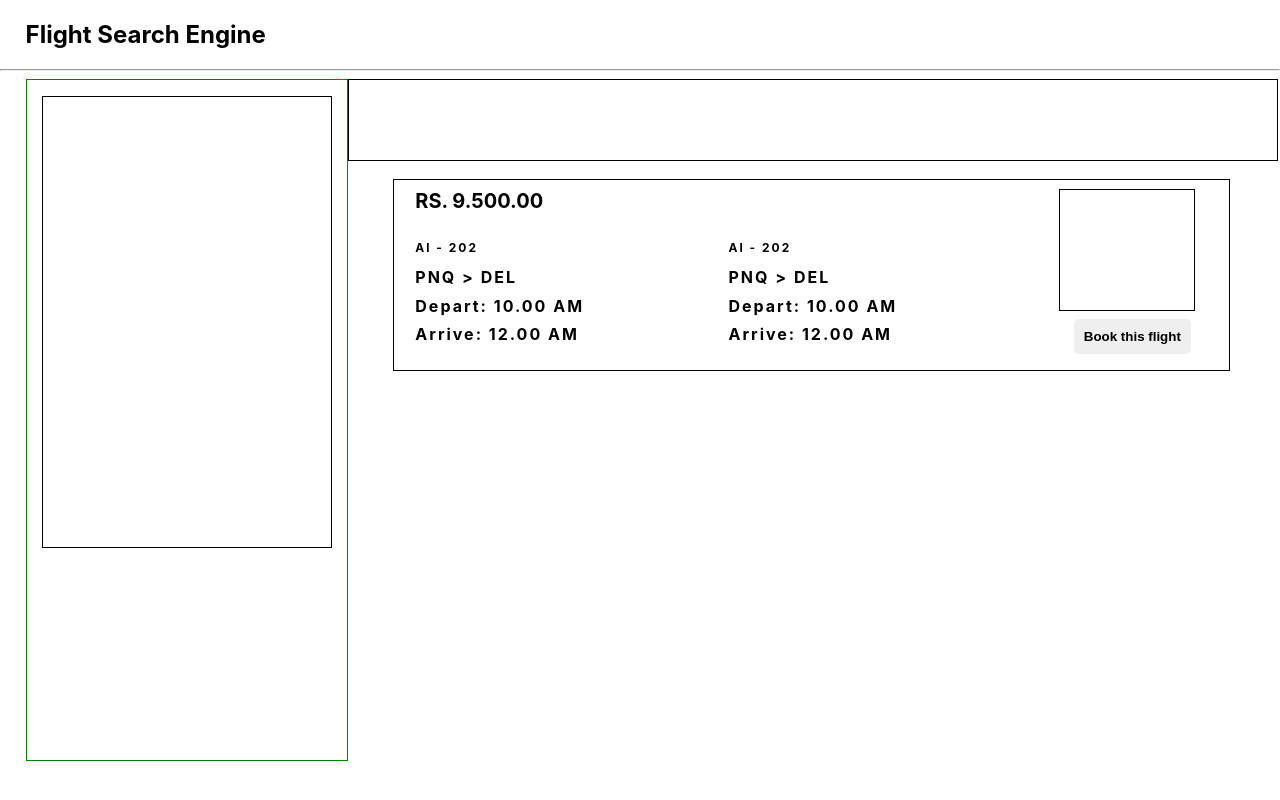
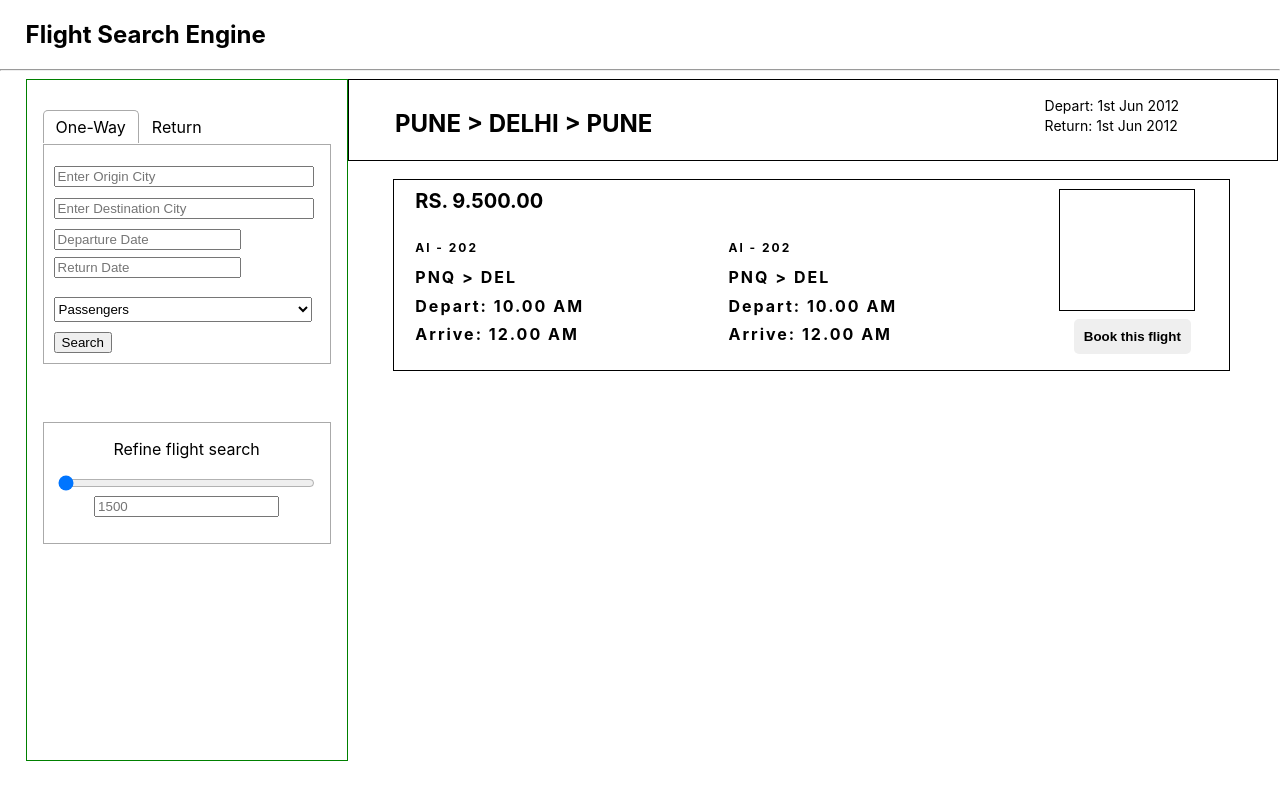
Before and after one commit to Vinesh3124/Metta_Social_Assignment, a React (Create React App) app: page / in a window 1280 px wide. Built offline with nearby package versions, Linux system fonts and the light colour scheme.

Commit message:
made slider and calender component

```diff
--- a/package.json
+++ b/package.json
@@ -6,9 +6,13 @@
     "@testing-library/jest-dom": "^5.14.1",
     "@testing-library/react": "^11.2.7",
     "@testing-library/user-event": "^12.8.3",
+    "moment": "^2.29.1",
     "react": "^17.0.2",
+    "react-calendar": "^3.4.0",
+    "react-datepicker": "^4.2.1",
     "react-dom": "^17.0.2",
     "react-scripts": "4.0.3",
+    "react-tabs": "^3.2.2",
     "web-vitals": "^1.1.2"
   },
   "scripts": {
--- /dev/null
+++ b/src/Components/CalenderInput/CalenderInput.jsx
@@ -0,0 +1,40 @@
+import React, { useState } from "react";
+
+import DatePicker from "react-datepicker";
+import "react-datepicker/dist/react-datepicker.css";
+// import styles from "./CalenderInput.module.css"
+import './style.css';
+
+export default function App() {
+  const [startDate, setStartDate] = useState(false);
+  const [endDate, setEndDate] = useState(false);
+
+  return (
+    <>
+      <div>
+        <DatePicker
+          selected={startDate}
+          placeholderText="Departure Date"
+          calendarClassName="red-border"
+          dateFormat="dd/MM/yyyy"
+          selectsStart
+          startDate={startDate}
+          minDate={new Date()}
+          endDate={endDate}
+          onChange={(date) => setStartDate(date)}
+        />
+        <DatePicker
+          selected={endDate}
+          placeholderText="Return Date"
+          calendarClassName="red-border"
+          dateFormat="dd/MM/yyyy"
+          selectsEnd
+          startDate={startDate}
+          endDate={endDate}
+          minDate={startDate}
+          onChange={(date) => setEndDate(date)}
+        />
+      </div>
+    </>
+  );
+}
--- /dev/null
+++ b/src/Components/CalenderInput/style.css
@@ -0,0 +1,12 @@
+.red-border {
+  width: "100%";
+}
+
+.react-datepicker-ignore-onclickoutside {
+  width: 97% !important;
+}
+
+.react-datepicker__input-container input {
+  width: 97%;
+  margin-top: 4%;
+}
--- a/src/Components/InfoBox/InfoBox.jsx
+++ b/src/Components/InfoBox/InfoBox.jsx
@@ -5,7 +5,15 @@ import styles from "./InfoBox.module.css"
 const InfoBox = () => {
     return (
         <div className={styles.mainContainer}>
-            <div className={styles.flightInfoBanner}></div>
+            <div className={styles.flightInfoBanner}>
+                <div className={styles.flightInfoBanner_destination}>
+                    <h2>{`PUNE > DELHI > PUNE`}</h2>
+                </div>
+                <div className={styles.flightInfoBanner_date}>
+                    <p>Depart: 1st Jun 2012</p>
+                    <p>Return: 1st Jun 2012</p>
+                </div>
+            </div>
             <div className={styles.cardContainer}>
                 <FlightCard />
                 {/* <FlightCard />
--- a/src/Components/InfoBox/InfoBox.module.css
+++ b/src/Components/InfoBox/InfoBox.module.css
@@ -7,6 +7,7 @@
     width: 100%;
     height: 80px;
     border: 1px solid;
+    display: flex;
 }
 
 .cardContainer{
@@ -15,3 +16,19 @@
     padding-bottom: 15px;
     overflow: auto;
 }
+
+.flightInfoBanner_destination{
+    width: 60%;
+    height: 50px;
+    margin-top: 1%;
+    margin-left: 5%;
+}
+
+.flightInfoBanner_date{
+    width: 20%;
+    height: 50px;
+    margin-top: 1%;
+    margin-left: 10%;
+    line-height: 40%;
+    font-size: 14px;
+}
--- a/src/Components/InputForm/InputForm.jsx
+++ b/src/Components/InputForm/InputForm.jsx
@@ -1,12 +1,87 @@
-import React from 'react'
-import styles from "./InputForm.module.css"
+import React from "react";
+import styles from "./InputForm.module.css";
+import { Tab, Tabs, TabList, TabPanel } from "react-tabs";
+import "react-tabs/style/react-tabs.css";
+import Slider from "../Slider/Slider";
+import CalenderInput from "../CalenderInput/CalenderInput";
 
 const InputForm = () => {
-    return (
-        <div className={styles.fromContainer}>
+  const [cdate, setcDate] = React.useState(new Date());
 
+  return (
+    <div className={styles.fromContainer}>
+      <Tabs style={{ marginTop: "10%" }}>
+        <TabList style={{ border: "none" }}>
+          <Tab>One-Way</Tab>
+          <Tab>Return</Tab>
+        </TabList>
+
+        <TabPanel
+          style={{
+            border: "1px solid #AAAAAA",
+            marginTop: "-2.5%",
+            padding: "10px",
+          }}
+        >
+          <form>
+            <input
+              className={styles.inputBox}
+              placeholder="Enter Origin City"
+            />
+            <input
+              className={styles.inputBox}
+              placeholder="Enter Destination City"
+            />
+            <div className={styles.selectBox}>
+              <CalenderInput />
+            </div>
+            <select className={styles.selectBox_pass}>
+              <option>Passengers</option>
+              <option>1</option>
+              <option>2</option>
+              <option>3</option>
+              <option>4</option>
+              <option>5</option>
+              <option>6</option>
+            </select>
+            <button className={styles.btn}>Search</button>
+          </form>
+        </TabPanel>
+
+        <TabPanel style={{ border: "1px solid #AAAAAA", marginTop: "-2.5%",  padding: "10px"}}>
+          <form>
+            <input
+              className={styles.inputBox}
+              placeholder="Enter Origin City"
+            />
+            <input
+              className={styles.inputBox}
+              placeholder="Enter Destination City"
+            />
+            <div className={styles.selectBox}>
+              <CalenderInput />
+            </div>
+            <select className={styles.selectBox_pass}>
+              <option>Passengers</option>
+              <option>1</option>
+              <option>2</option>
+              <option>3</option>
+              <option>4</option>
+              <option>5</option>
+              <option>6</option>
+            </select>
+            <button className={styles.btn}>Search</button>
+          </form>
+        </TabPanel>
+      </Tabs>
+
+      <div className={styles.sliderContainer}>
+          <p>Refine flight search</p>
+          <Slider />
         </div>
-    )
-}
 
-export default InputForm
+    </div>
+  );
+};
+
+export default InputForm;
--- a/src/Components/InputForm/InputForm.module.css
+++ b/src/Components/InputForm/InputForm.module.css
@@ -3,5 +3,37 @@
     height: 450px;
     margin: auto;
     margin-top: 5%;
-    border: 1px solid;
+    /* border: 1px solid; */
 }
+
+.inputBox{
+    width: 95%;
+    margin-top: 4%;
+}
+
+.selectBox{
+    width: 97%;
+    height: 25px;
+    margin-top: 1%;
+}
+
+.selectBox_pass{
+    width: 97%;
+    height: 25px;
+    margin-top: 19%;
+}
+
+.btn{
+    margin-top: 4%;
+}
+
+.tabList{
+    border: none;
+}
+
+.sliderContainer{
+    border: 1px solid #AAAAAA;
+    height: 120px;
+    text-align: center;
+    margin-top: 20%;
+}
--- /dev/null
+++ b/src/Components/Slider/Slider.jsx
@@ -0,0 +1,35 @@
+import React,{useState,useEffect} from "react";
+import styles from "./Slider.module.css";
+
+export default function Slider() {
+  const [value,onChange]=useState(1500);
+
+  useEffect(()=>{
+      const ele = document.querySelector('.buble');
+    if (ele) {
+      ele.style.left = `${Number(value / 4)}px`;
+    }
+  })
+
+
+  const handleChange = (e) => {
+    if(e.target.value === ""){
+      onChange(1500)
+    }
+    onChange(e.target.value)
+  }
+
+  return (
+    <div className={styles.slider_parent}>
+      <input className={styles.slider_parent_slide} type="range" min="1500" max="50000" value={value}
+         onChange={({ target: { value: radius } }) => {
+                    onChange(radius);
+                  }}
+      />
+      {/* <div className={styles.buble}>
+      {value}
+      </div> */}
+      <input type="number" placeholder={value} onChange={handleChange}/>
+    </div>
+  );
+}
--- /dev/null
+++ b/src/Components/Slider/Slider.module.css
@@ -0,0 +1,16 @@
+.slider_parent {
+  position: relative;
+  width: 100%;
+}
+
+.buble {
+  position: absolute;
+  border: 1px solid #AAAAAA;
+  margin-left: 5%;
+  padding: 5px;
+}
+
+.slider_parent_slide{
+  width: 90%;
+  margin: auto;
+}
```
Also changed, not shown: 1 other file (tests, documents, lock files or other folders).
